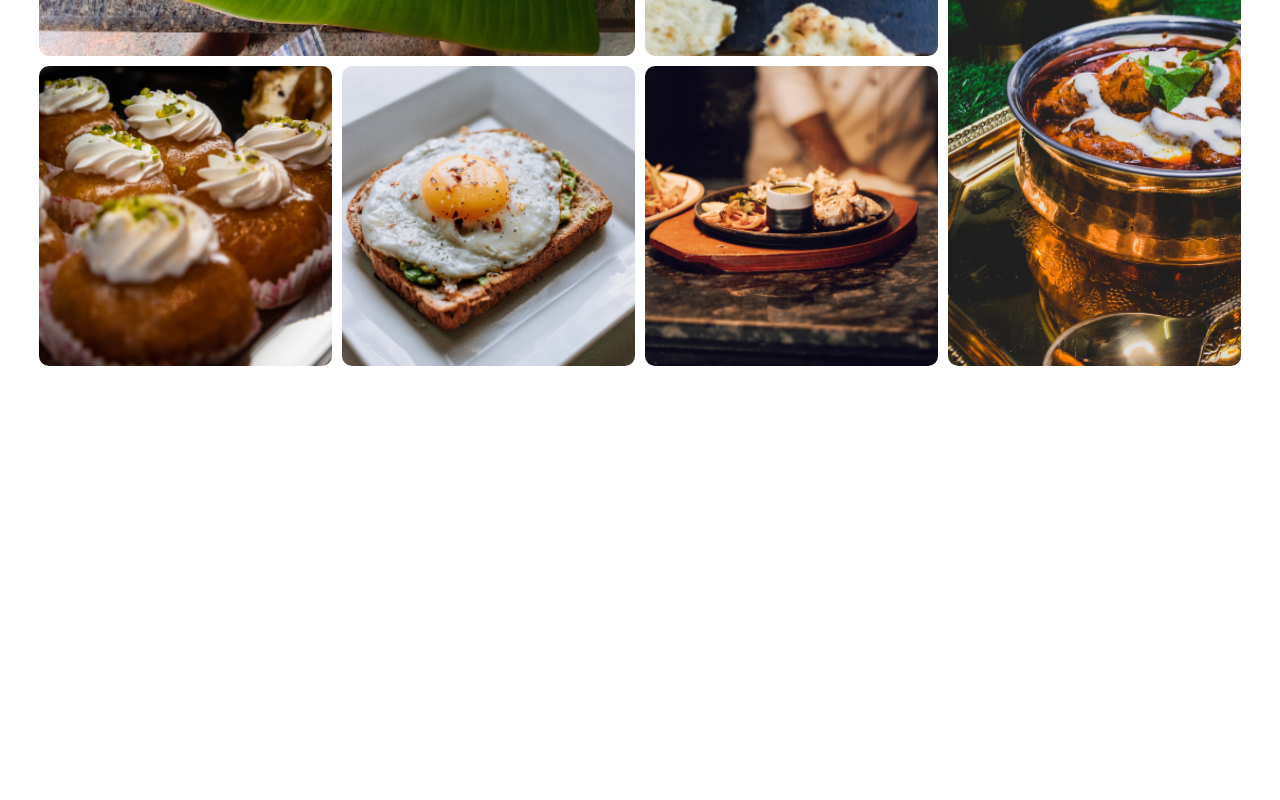
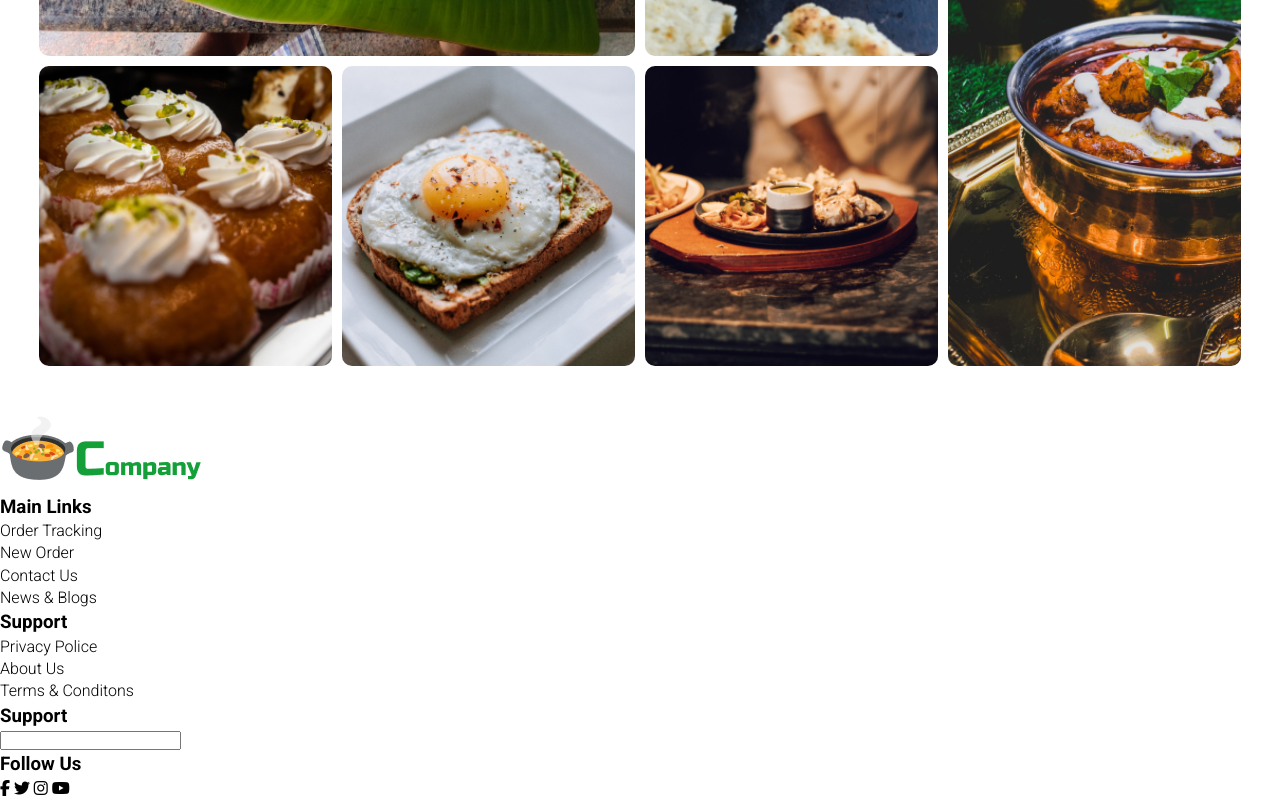
Before and after one commit to erashish41/Practice-Project-Html-Css, a plain HTML site: page Project-2/index.html in a window 1280 px wide. Shown: the part 1765-2565 px from the top of the page. Before the commit the page ends 2176 px from the top, so only its background shows below. Drawn offline with Linux system fonts and the light colour scheme.

Commit message:
footer added

```diff
--- a/Project-2/index.html
+++ b/Project-2/index.html
@@ -102,8 +102,42 @@
             </div>
         </section>
 
-
-
+        <!-- Footer -->
+        <footer>
+            <div class="footer-container">
+                <div class="footer-part1">
+                    <img src="images/logo.png" alt="logo">
+                </div>
+                <div class="footer-part2">
+                    <h3>Main Links</h3>
+                    <ul>
+                        <li>Order Tracking</li>
+                        <li>New Order</li>
+                        <li>Contact Us</li>
+                        <li>News & Blogs</li>
+                    </ul>
+                </div>
+                <div class="footer-part3">
+                    <h3>Support</h3>
+                    <ul>
+                        <li>Privacy Police</li>
+                        <li>About Us</li>
+                        <li>Terms & Conditons</li>
+                    </ul>
+                </div>
+                <div class="footer-part4">
+                    <h3>Support</h3>
+                    <input type="text">
+                    <h3>Follow Us</h3>
+                    <div class="footer-end">
+                        <i class="fa-brands fa-facebook-f"></i>
+                        <i class="fa-brands fa-twitter"></i>
+                        <i class="fa-brands fa-instagram"></i>
+                        <i class="fa-brands fa-youtube"></i>
+                    </div>
+                </div>
+            </div>
+        </footer>
     </div>
 
 </body>
```
